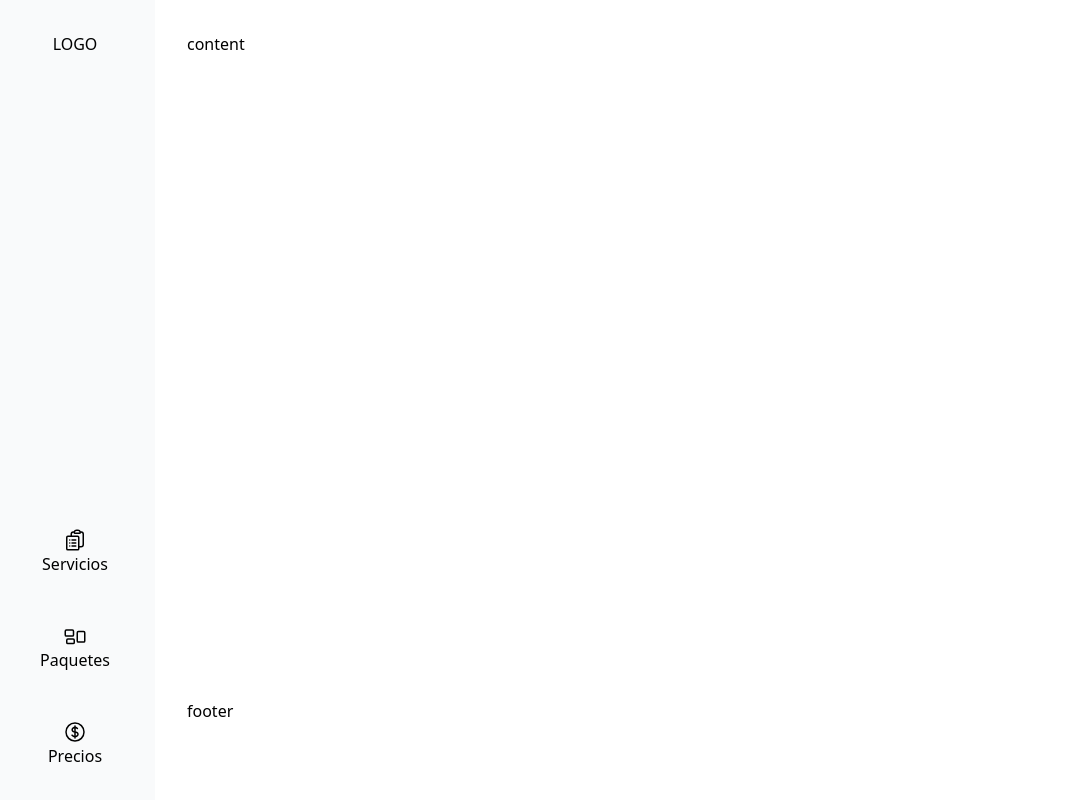
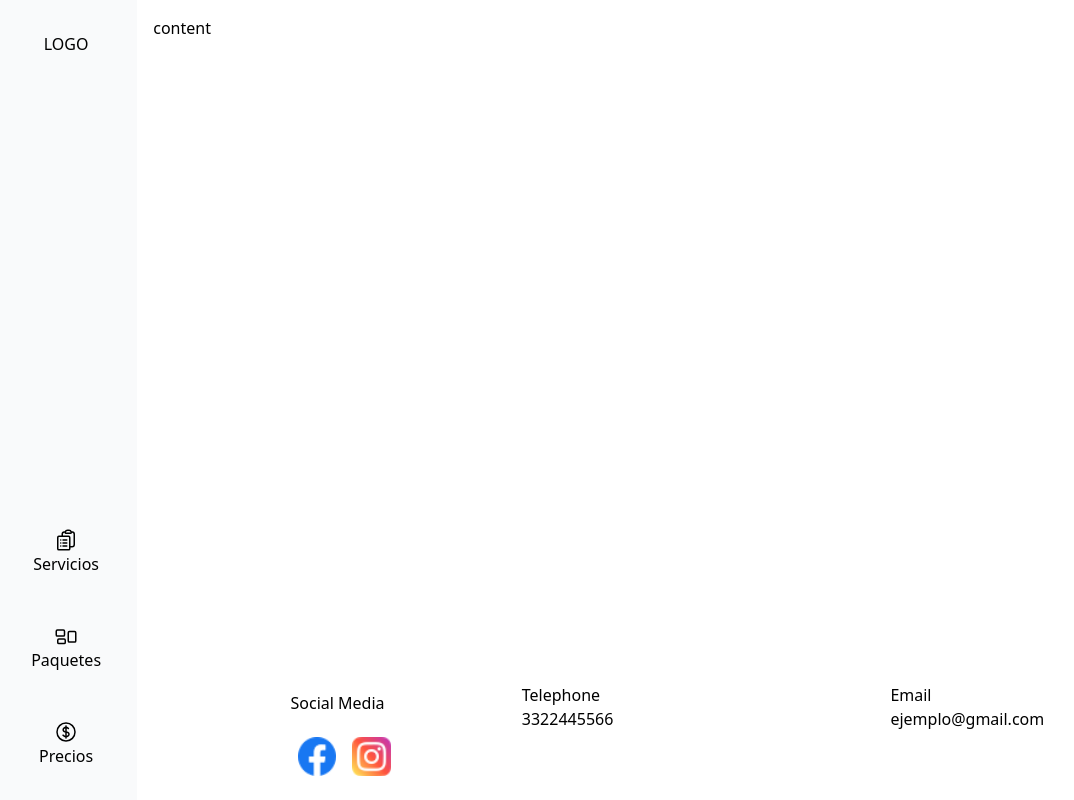
Before and after one commit to ChristopherMejia/spw-spa, an Angular app: page / in a window 1280 px wide. Shown: the whole page, without its empty margins (5-1079 px from the left). Built offline with nearby package versions, Linux system fonts and the light colour scheme.

Commit message:
added social media icons

```diff
--- a/src/app/app.component.html
+++ b/src/app/app.component.html
@@ -1,5 +1,5 @@
-<app-sidebar></app-sidebar>
+<app-sidebar class="sm:w-40"></app-sidebar>
 <div class="flex flex-col h-screen w-full">
-  <app-content class="h-5/6 p-8"></app-content>
-  <app-footer class="h-1/6 p-8"></app-footer>
+  <app-content class="h-5/6 p-4"></app-content>
+  <app-footer class="h-1/6 p-4 grid grid-cols-3"></app-footer>
 </div>
--- a/src/app/footer/footer.component.html
+++ b/src/app/footer/footer.component.html
@@ -1 +1,15 @@
-footer
+<div class="grid justify-items-center">
+  <div class="m-2">Social Media</div>
+  <div class="flex">
+      <img src="/facebook.png" alt="" class="m-2">
+      <img src="/instagram.png" alt="" class="m-2">
+  </div>
+</div>
+<div>
+  <div>Telephone</div>
+  <p>3322445566</p>
+</div>
+<div>
+  <div>Email</div>
+  <p>ejemplo&#64;gmail.com</p>
+</div>
--- a/src/app/sidebar/sidebar.component.html
+++ b/src/app/sidebar/sidebar.component.html
@@ -1,5 +1,5 @@
 
-<nav class="grid content-between w-40 h-screen bg-gray-50">
+<nav class="grid content-between h-screen bg-gray-50">
   <!-- Logo To DO  -->
     <div class="text-center m-8">LOGO</div>
 
```
Also changed, not shown: public/facebook.png (added), public/instagram.png (added).
